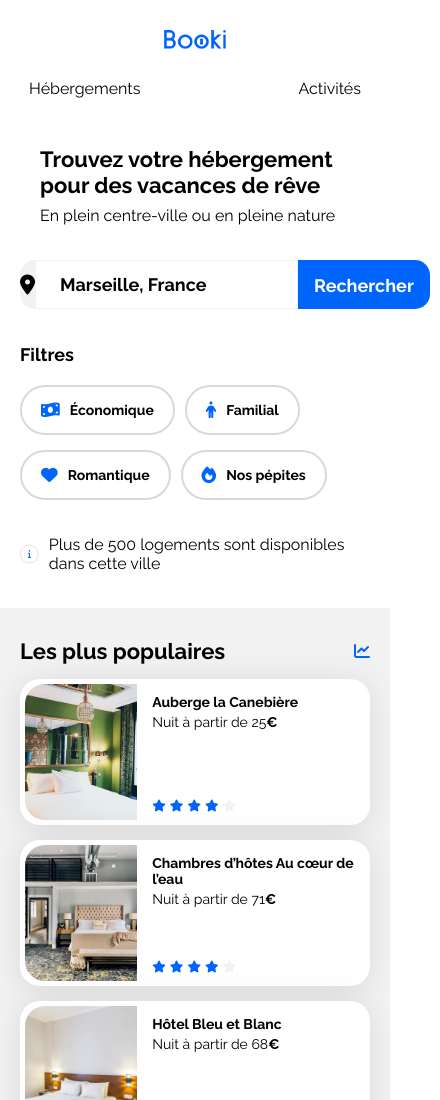
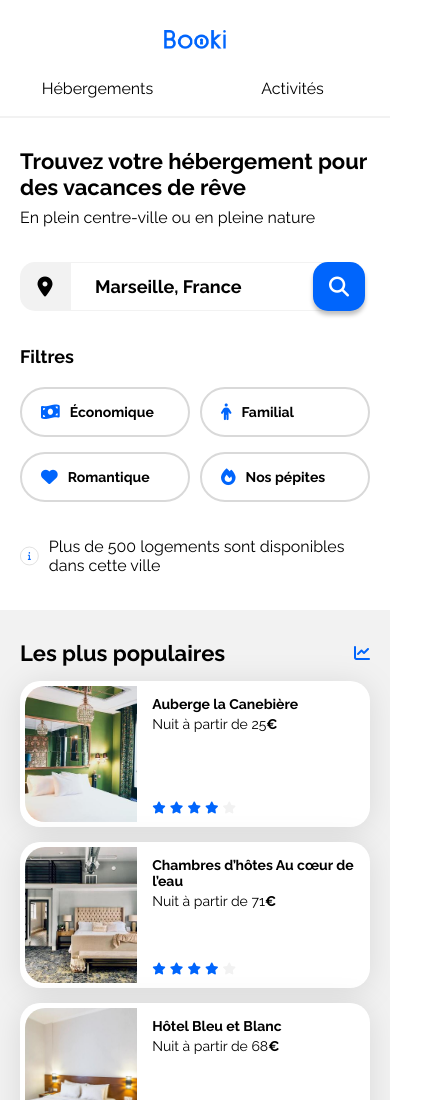
Before and after one commit to SamShunpo/projet-3-OC, a plain HTML site: page index.html in a window 390 px wide. Shown: the top 1100 px of the page, 440 px wide, since content can reach past the window. Drawn offline with Linux system fonts and the light colour scheme.

Commit message:
version resp mobile avant controle karim

```diff
--- a/css/style.css
+++ b/css/style.css
@@ -164,11 +164,10 @@ h1 {
     display: flex;
     flex-direction: row;
     height: 49px;
-    align-items: center;
 }
 
 .label-search {
-    width: 50px;
+    min-width: 50px;
     align-items: center;
     display: flex;
     justify-content: center;
@@ -193,8 +192,22 @@ h1 {
     color: white;
     padding: 15px 16px 15px 16px;
     border-radius: 0 15px 15px 0;
-    height: 49px;
+    height: 100%;
     border: none;
+}
+
+.div-search {
+    display: none;
+    background-color: #0065FC;
+    max-width: 49px;
+    padding: 15px 16px;
+    border-radius: 15px;
+    box-shadow: 0px 4px 4px rgba(0, 0, 0, 0.25);
+    margin-left: -20px;
+}
+
+.icon-search {
+    color: white;
 }
 
 /****** filtres ******/
@@ -444,28 +457,45 @@ h1 {
     .header-index {
         flex-direction: column;
         align-items: center;
+        margin-right: 0;
+        margin-left: 0;
     }
 
     .nav-header-index {
         margin: 0;
         width: 100%;
-        justify-content:space-around;
+        border-bottom: 2px solid rgba(242, 242, 242, 1);
     }
 
     .a-nav-header-index {
-        align-items: flex-start;
         border-bottom: 2px solid white;
         border-top: none;
         transition: all 0.3s ease;
+        width: 50%;
+        text-align: center;
+        display: inline-block;
     }
 
     .a-nav-header-index:hover {
         border-top: none;
         border-bottom: 2px solid #0065FC;
     }
+
     /****** filtres/recherche ******/
     .display-column {
         padding: 0 20px 0 20px;
+    }
+
+    .div-title-form {
+        padding: 0;
+    }
+
+    .btn-search {
+        display: none;
+    }
+
+    .div-search {
+        display: block;
     }
 
     .div-cta-filtre {
@@ -476,9 +506,13 @@ h1 {
         font-size: 14px;
     }
 
+    .button-filtre {
+        flex: 1 1 0;
+    }
+
 
     /****** populaire ******/
-     .populaires {
+    .populaires {
         background-color: rgba(242, 242, 242, 1);
         padding: 30px 20px 30px 20px;
         margin-top: 0;
--- a/index.html
+++ b/index.html
@@ -31,11 +31,15 @@
                     <p class="margin-0">En plein centre-ville ou en pleine nature</p>
                 </div>
                 <form class="div-label">
-                    <div class="label-search"><i class="fa fa-location-dot fa-map-marker fa-lg" aria-hidden="true"></i>
+                    <div class="label-search">
+                        <i class="fa fa-location-dot fa-map-marker fa-lg" aria-hidden="true"></i>
                     </div>
                     <input type="search" name="search_adress" id="search_adress" value="Marseille, France"
                         class="input-search footer-h2">
                     <input type="submit" value="Rechercher" class="btn-search titre-18px-700">
+                    <div class="div-search">
+                        <i class="fa-solid fa-magnifying-glass fa-lg icon-search" aria-hidden="true"></i>
+                    </div>
                 </form>
                 <div class="display-row div-filtre">
                     <h3 class="h3-filtre">Filtres</h3>
```
